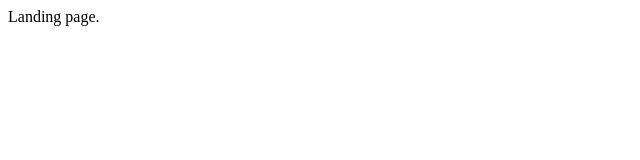
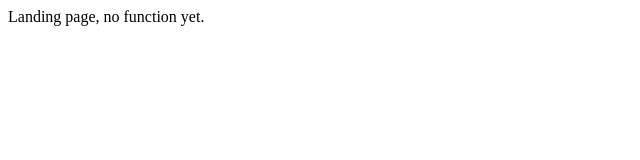
Before and after one commit to Bartcardi/ticktick_api, a website: page index.html in a window 1280 px wide. Shown: the whole page, without its empty margins (0-640 px from the left). Drawn offline with Linux system fonts and the light colour scheme.

Commit message:
Testing from cloud9

```diff
--- a/index.html
+++ b/index.html
@@ -1,5 +1,5 @@
 <html>
   <body>
-    <p>Landing page.</p>
+    <p>Landing page, no function yet.</p>
   </body>
 </html>
```
